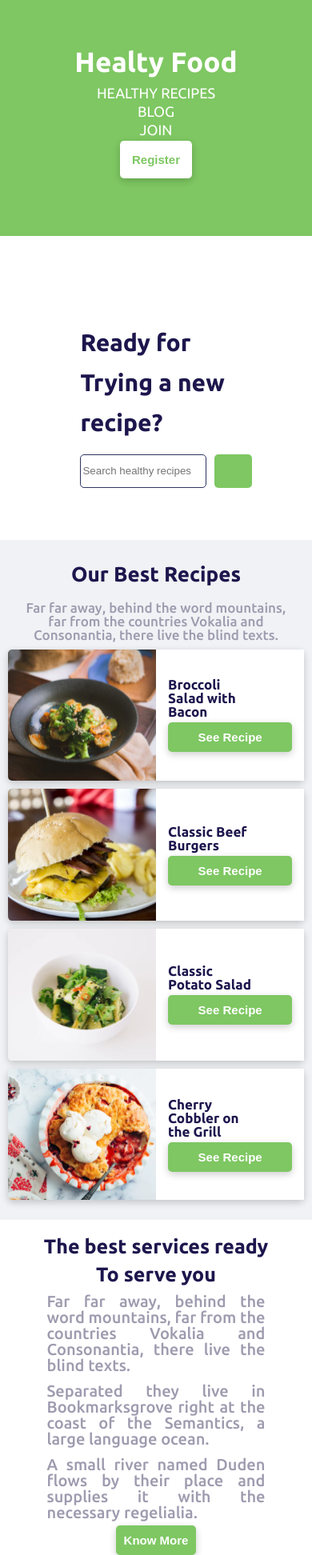
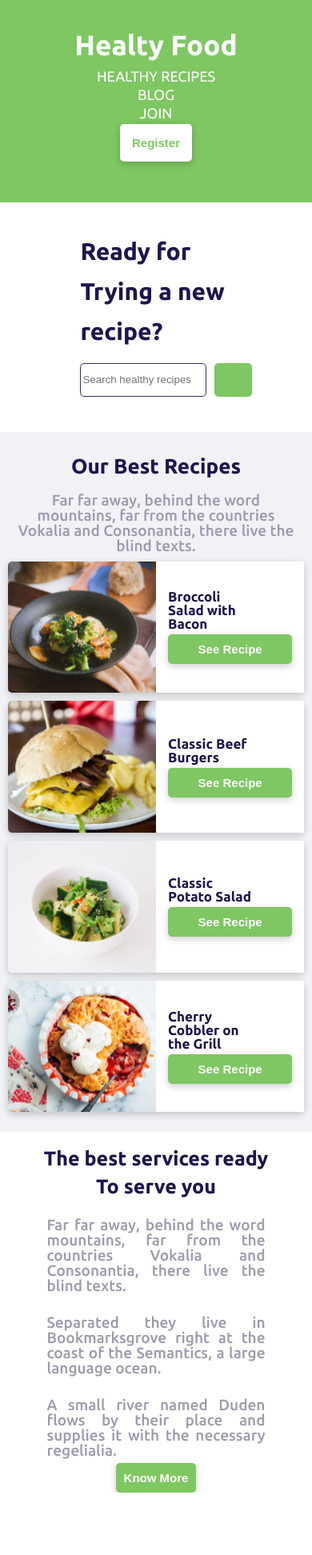
Before and after one commit to giselearaujos/Healthy-Food, a React (Vite) app: page / in a window 390 px wide. Shown: the whole page at 80% size. After the commit the page ends 1866 px from the top, so only its background shows below. Built offline with nearby package versions, Linux system fonts and the light colour scheme.

Commit message:
:lipstick: Modified styles components

```diff
--- a/src/Components/Header/styles.scss
+++ b/src/Components/Header/styles.scss
@@ -11,7 +11,7 @@
          flex-direction: column;
          justify-content: center;
          align-items: center;
-         height: 35vh;
+         height: 30vh;
       }
 
       &__title {
--- a/src/Components/Home/styles.scss
+++ b/src/Components/Home/styles.scss
@@ -9,16 +9,16 @@
             display : flex;
             justify-content: center;
             align-items: center;
-            height: 27vh;
+            height: 25vh;
         }
 
         @media (min-width: 320px) and (max-width: 480px){
-            height: 50vh;
+            height: 33vh;
         }
 
         @media (min-width: 200px) and (max-width: 321px){
             width: 100vw;
-            height: 59vh;
+            height: 58vh;
         }
 
 
--- a/src/Components/MainCardFood/styles.scss
+++ b/src/Components/MainCardFood/styles.scss
@@ -9,15 +9,15 @@
     }
 
     @media (min-width: 769px) and (max-width: 1024px){
-        margin-top: 17%;
+        margin-top: 11%;
     }
 
     @media (min-width: 481px) and (max-width: 768px){
-        margin-top: 25%;
+        margin-top: 16%;
     }
 
     @media (min-width: 320px) and (max-width: 480px){
-        margin-top: -11%;
+        margin-top: 2%;
     }
 
     @media (min-width: 200px) and (max-width: 321px){
--- a/src/Components/MainServices/styles.scss
+++ b/src/Components/MainServices/styles.scss
@@ -41,11 +41,11 @@
             }
 
             @media (min-width: 769px) and (max-width: 1024px){
-                font-size: 28px;
+                font-size: 38px;
             }
 
             @media (min-width: 481px) and (max-width: 768px){
-                font-size: 25px;
+                font-size: 31px;
             }
 
             @media (min-width: 320px) and (max-width: 480px){
@@ -53,7 +53,7 @@
             }
 
             @media (min-width: 200px) and (max-width: 321px){
-                font-size: 22px;
+                font-size: 21px;
             }
         }
 
@@ -62,6 +62,7 @@
             font-size: 20px;
             font-weight: 500;
             margin: 30px 0px;
+            padding-top: 15px;
             width: 70%;
 
             @media (min-width: 1025px) and (max-width: 1200px){
@@ -72,24 +73,28 @@
 
             @media (min-width: 769px) and (max-width: 1024px){
                 text-align: justify;
+                font-size: 23px;
                 margin: 8px 0px;
                 width: 70%;
             }
 
             @media (min-width: 481px) and (max-width: 768px){
                 text-align: justify;
+                font-size: 22px;
                 margin: 5px 0px;
                 width: 70%;
             }
 
             @media (min-width: 320px) and (max-width: 480px){
                 text-align: justify;
+                font-size: 19px;
                 margin: 6px 0px;
                 width: 70%;
             }
 
             @media (min-width: 200px) and (max-width: 321px){
                 text-align: justify;
+                font-size: 13px;
                 margin: 6px 0px;
                 width: 70%;
             }
--- a/src/Components/Subtitle/styles.scss
+++ b/src/Components/Subtitle/styles.scss
@@ -16,7 +16,7 @@
         }
 
         @media (min-width: 769px) and (max-width: 1024px){
-            font-size: 17px;
+            font-size: 23px;
             width: 70%;
         }
 
@@ -26,7 +26,7 @@
         }
 
         @media (min-width: 320px) and (max-width: 480px){
-            font-size: 17px;
+            font-size: 19px;
             width: 90%;
         }
 
```
